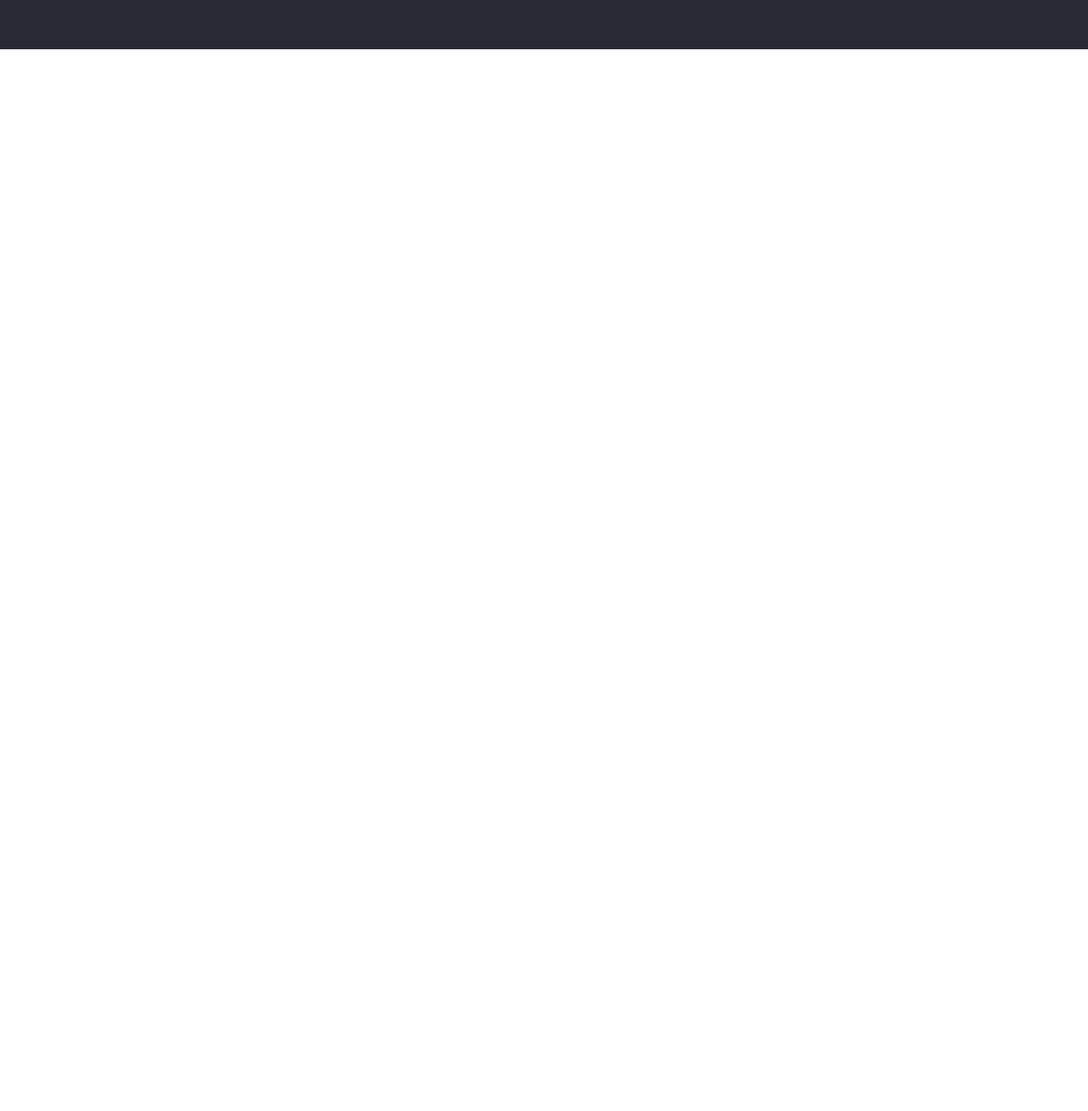
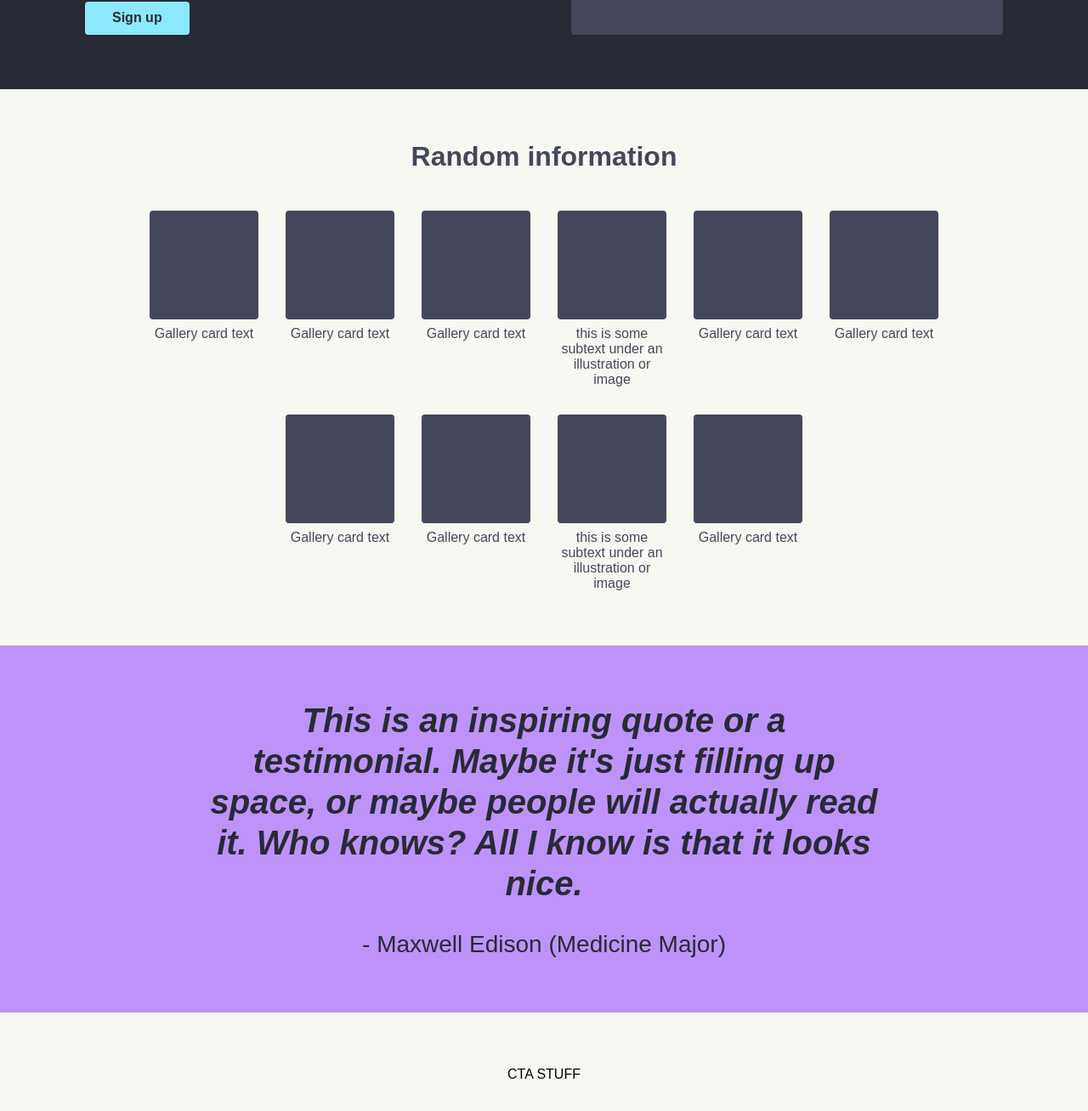
Before and after one commit to Mr-Robot-83/odin-landing-page, a plain HTML site: page index.html in a window 1280 px wide. Shown: the part 444-1752 px from the top of the page at 85% size. Before the commit the page ends 800 px from the top, so only its background shows below. Drawn offline with Linux system fonts and the light colour scheme; a web font is replaced by a local one.

Commit message:
gallery and quote panels added

```diff
--- a/index.html
+++ b/index.html
@@ -8,6 +8,7 @@
   <title>Odin Landing Page</title>
 </head>
 <body>
+  <!-- header start -->
   <div class="header">
     <div
     <div class="logo">Company</div>
@@ -19,14 +20,16 @@
       </ul>
     </div>
   </div>
+  <!-- header end -->
+
+  <!-- cta panel start -->
+  <div class="cta-panel-wrapper">
     <div class="cta-panel">
       <div class="left">
         <h1>This website is awesome</h1>
         <p class="light">This website has some subtext that goes here under the
-        main title. It's a smaller font and the color is lower
-        contrast. This website has some subtext that goes here under the
-        main title. It's a smaller font and the color is lower
-        contrast</p>
+          main title. It's a smaller font and the color is lower. This website has some subtext that goes here under the
+          main title. It's a smaller font and the color is lower contrast.</p>
         <p class="light">This website has some subtext that goes here under the
           main title. It's a smaller font and the color is lower
           contrast</p>
@@ -38,5 +41,86 @@
         <div class="image-placeholder">Image placeholder</div>
       </div>
     </div>
+  </div>
+  <!-- cta panel end -->
+
+  <!-- gallery panel start -->
+  <div class="gallery-panel-wrapper">
+    <div class="gallery-panel">
+        <h2>Random information</h2>
+        <div class="gallery-card-wrapper">
+
+          <div class="gallery-card">
+            <div class="gallery-card-image"></div>
+            Gallery card text
+          </div>
+
+          <div class="gallery-card">
+            <div class="gallery-card-image"></div>
+            Gallery card text
+          </div>
+
+          <div class="gallery-card">
+            <div class="gallery-card-image"></div>
+            Gallery card text
+          </div>
+
+          <div class="gallery-card">
+            <div class="gallery-card-image"></div>
+            this is some subtext under an illustration or image
+          </div>
+
+          <div class="gallery-card">
+            <div class="gallery-card-image"></div>
+            Gallery card text
+          </div>
+
+          <div class="gallery-card">
+            <div class="gallery-card-image"></div>
+            Gallery card text
+          </div>
+
+          <div class="gallery-card">
+            <div class="gallery-card-image"></div>
+            Gallery card text
+          </div>
+
+          <div class="gallery-card">
+            <div class="gallery-card-image"></div>
+            Gallery card text
+          </div>
+
+          <div class="gallery-card">
+            <div class="gallery-card-image"></div>
+            this is some subtext under an illustration or image
+          </div>
+
+          <div class="gallery-card">
+            <div class="gallery-card-image"></div>
+            Gallery card text
+          </div>
+
+        </div>
+    </div>
+  </div>
+  <!-- gallery panel end -->
+
+  <!-- quote panel start -->
+  <div class="quote-panel-wrapper">
+    <div class="quote-panel">
+      <div class="quote-text">This is an inspiring quote or a testimonial. Maybe it's just filling up space, or maybe people will actually read it. Who knows? All I know is that it looks nice.</div>
+      <div class="quote-attribution">- Maxwell Edison (Medicine Major)</div>
+    </div>
+  </div>
+  <!-- quote panel end -->
+
+  <!-- cta panel start -->
+  <div class="signup-panel-wrapper">
+    <div class="signup-panel">
+      CTA STUFF
+    </div>
+  </div>
+  <!-- cta panel end -->
+
 </body>
 </html>
--- a/styles.css
+++ b/styles.css
@@ -22,6 +22,20 @@ h1 {
   margin-bottom: 16px;
 }
 
+h1.dark {
+  color: #282a36;
+}
+
+h2 {
+  color: #44475a;
+  font-size: 32px;
+  font-weight: 700;
+  margin: 0;
+  padding: 0;
+  line-height: 97%;
+  margin-bottom: 16px;
+}
+
 p {
   font-size: 18px;
   line-height: 140%;
@@ -33,23 +47,22 @@ p {
 
 p.light{
   color: #f8f8f2;
-  font-weight: 300;
+  font-weight: 400;
 }
 
 button {
   background-color: #8be9fd;
-  border-radius: 6px;
+  border-radius: 4px;
   border: none;
-  font-weight: 700;
+  font-weight: 900;
   font-size: 16px;
   line-height: 140%;
   color: #282a36;
-  padding: 8px 16px;
-  padding: auto;
+  padding: 8px 32px;
 }
 
 button:hover {
-  background-color: #50fa7b;
+  background-color: #f1fa8c;
 }
 
 
@@ -76,16 +89,16 @@ button:hover {
   padding: 0;
   display: flex;
   gap: 20px;
-  color: #6272a4;
 }
 
-.nav-links a, .nav-links a:visited {
-  color: #6272a4;
+.nav-links a,
+.nav-links a:visited {
   text-decoration: none;
+  color: #8be9fd;
 }
 
 .nav-links a:hover {
-  color: #8be9fd;
+  color: #f1fa8c;
 }
 
 /* cta panel styles */
@@ -93,8 +106,15 @@ button:hover {
 .cta-panel {
   display: flex;
   padding: 64px 32px;
+  gap: 64px;
+  max-width: 1080px;
+  flex-wrap: wrap;
+}
+
+.cta-panel-wrapper {
+  display: flex;
+  justify-content: center;
   background-color: #282a36;
-  gap: 64px;
 }
 
 .cta-panel .left,
@@ -102,17 +122,112 @@ button:hover {
   flex: 1;
   display: flex;
   flex-direction: column;
+  min-width: 300px;
+  min-height: 300px;
+
 }
 
 .image-placeholder {
   background-color: #44475a;
-  color: #bd93f9;
+  color: #282a36;
   flex: 1;
   justify-content: center;
   align-items: center;
   display: flex;
+  border-radius: 4px;
 }
 
 .buttons {
   margin-top: 30px;
 }
+
+/* gallery styles */
+
+.gallery-panel-wrapper {
+  display: flex;
+  justify-content: center;
+  background-color: #f8f8f2;
+}
+
+.gallery-panel {
+  display: flex;
+  justify-content: center;
+  padding: 64px 32px;
+  gap: 32px;
+  max-width: 1080px;
+  flex-direction: column;
+  align-items: center;
+}
+
+.gallery-card-wrapper {
+  display: flex;
+  flex-wrap: wrap;
+  gap: 32px;
+  justify-content: center;
+}
+
+.gallery-card {
+  width: 128px;
+  font-size: 16px;
+  color: #44475a;
+  text-align: center;
+}
+
+.gallery-card-image {
+  background-color: #44475a;
+  width: 128px;
+  height: 128px;
+  border-radius: 4px;
+  margin-bottom: 8px;
+  text-align: center;
+}
+
+/* quote styles */
+
+.quote-panel-wrapper {
+  display: flex;
+  justify-content: center;
+  background-color: #bd93f9;
+}
+
+.quote-panel {
+  display: flex;
+  justify-content: center;
+  padding: 64px 32px;
+  gap: 32px;
+  max-width: 800px;
+  flex-direction: column;
+}
+
+.quote-text {
+  font-size: 40px;
+  color: #282a36;
+  font-style: italic;
+  font-weight: 700;
+  line-height: 120%;
+  text-align: center;
+}
+
+.quote-attribution {
+  font-size: 28px;
+  color: #282a36;
+  font-weight: 400;
+  text-align: center;
+}
+
+/* signup styles */
+
+.signup-panel-wrapper {
+  display: flex;
+  justify-content: center;
+  background-color: #f8f8f2;
+}
+
+.signup-panel {
+  display: flex;
+  justify-content: center;
+  padding: 64px 32px;
+  gap: 32px;
+  max-width: 800px;
+  flex-direction: column;
+}
```
Lines whose indentation alone changed are shown as unchanged.
